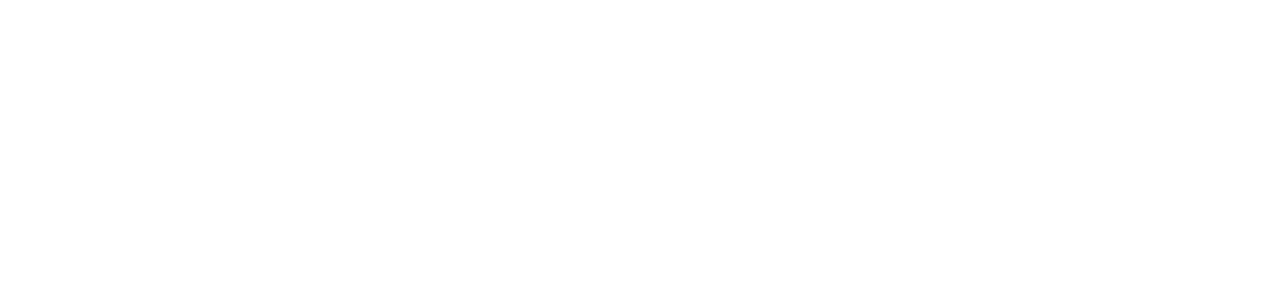
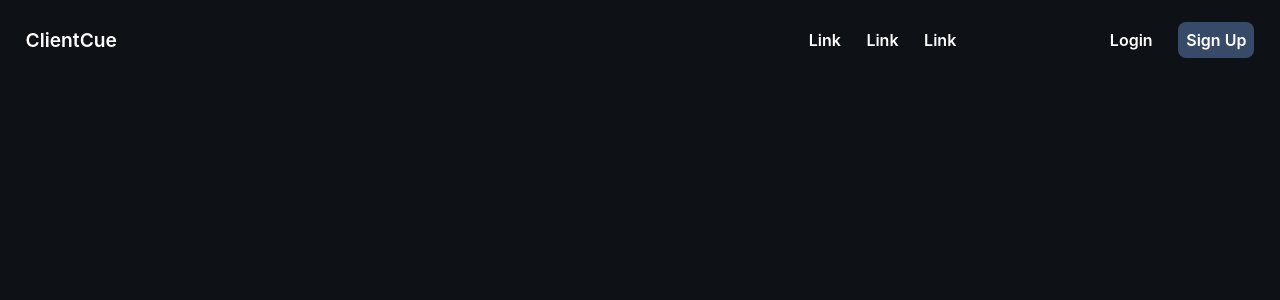
Before and after one commit to Jacobsmi/ClientCue2.0, a React (Create React App) app in the folder client/: page / in a window 1280 px wide. Shown: the top 300 px of the page. Built offline with nearby package versions, Linux system fonts and the light colour scheme.

Commit message:
Top bar desktop done

```diff
--- a/client/package.json
+++ b/client/package.json
@@ -8,6 +8,7 @@
     "@testing-library/user-event": "^12.8.3",
     "react": "^17.0.2",
     "react-dom": "^17.0.2",
+    "react-router-dom": "^5.2.0",
     "react-scripts": "4.0.3",
     "web-vitals": "^1.1.2"
   },
--- a/client/src/App.js
+++ b/client/src/App.js
@@ -1,7 +1,16 @@
+import Home from './pages/home/Home.js';
+import {BrowserRouter, Switch, Route} from 'react-router-dom';
+
 function App() {
   return (
     <div className="App">
-
+      <BrowserRouter>
+        <Switch>
+          <Route exact path='/'>
+            <Home />
+          </Route>
+        </Switch>
+      </BrowserRouter>
     </div>
   );
 }
--- /dev/null
+++ b/client/src/pages/home/Home.css
@@ -0,0 +1,48 @@
+.Home{
+  height: 100vh;
+  min-height: 600px;
+  width: 100vw;
+  background-color: #0E1116;
+}
+
+header{
+  color: white;
+  display: flex;
+  align-items: center;
+  justify-content: center;
+  height: 10vh;
+}
+
+.Logo{
+  margin-left: 2vw;
+  font-size: 1.5vw;
+  font-weight: 600;
+}
+
+nav{
+  flex-grow: 1;
+  text-align: right;
+  margin-right: 10vw;
+}
+nav a{
+  margin-left: 2vw;
+  color: white;
+  text-decoration: none;
+  font-weight: 600;
+}
+.AccountLinks{
+  margin-right: 2vw;
+}
+
+.AccountLinks a{
+  margin-left: 2vw;
+  color: white;
+  text-decoration: none;
+  font-weight: 600;
+}
+
+.SignupLink{
+  padding: 8px;
+  background-color: #374A67;
+  border-radius: 8px;
+}
--- /dev/null
+++ b/client/src/pages/home/Home.js
@@ -0,0 +1,37 @@
+import { Link } from 'react-router-dom';
+import './Home.css';
+
+export default function Home() {
+  return (
+    <div className='Home'>
+
+      <header>
+
+        <div className='Logo'>
+          ClientCue
+        </div>
+        <nav>
+          <Link to='/'>
+            Link
+          </Link>
+          <Link to='/'>
+            Link
+          </Link>
+          <Link to='/'>
+            Link
+          </Link>
+        </nav>
+        <div className='AccountLinks'>
+          <Link to='/login'>
+            Login
+          </Link>
+          <Link to='/signup' className='SignupLink'>
+            Sign Up
+          </Link>
+        </div>
+      </header>
+
+
+    </div>
+  )
+}
```
Also changed, not shown: 1 other file (tests, documents, lock files or other folders).
